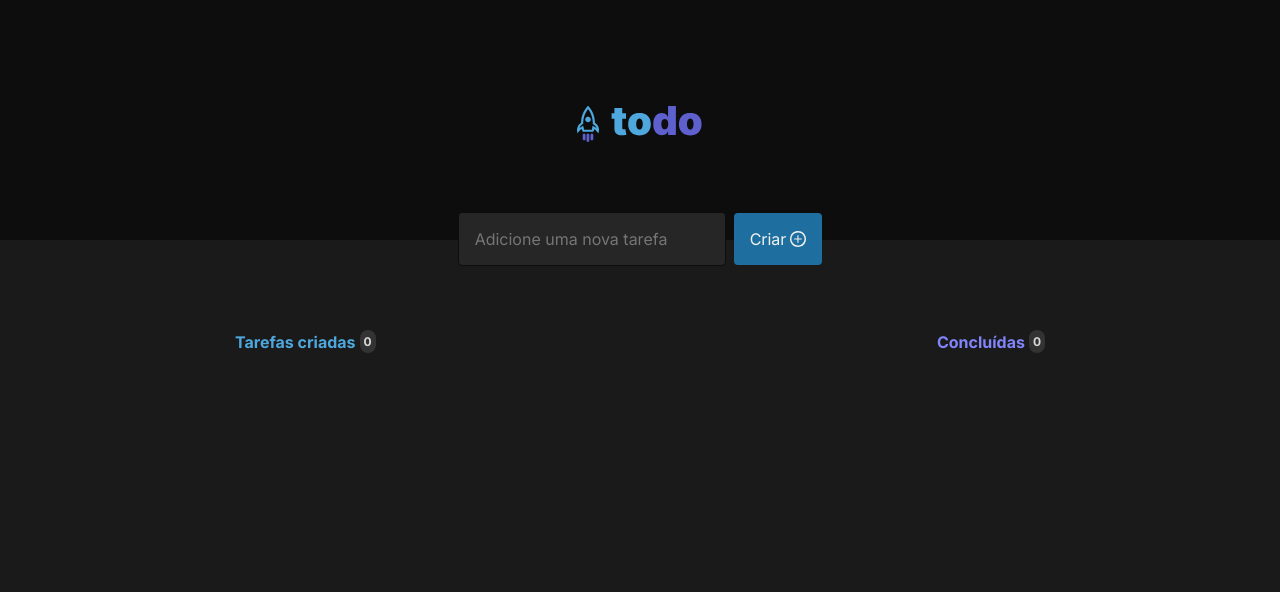
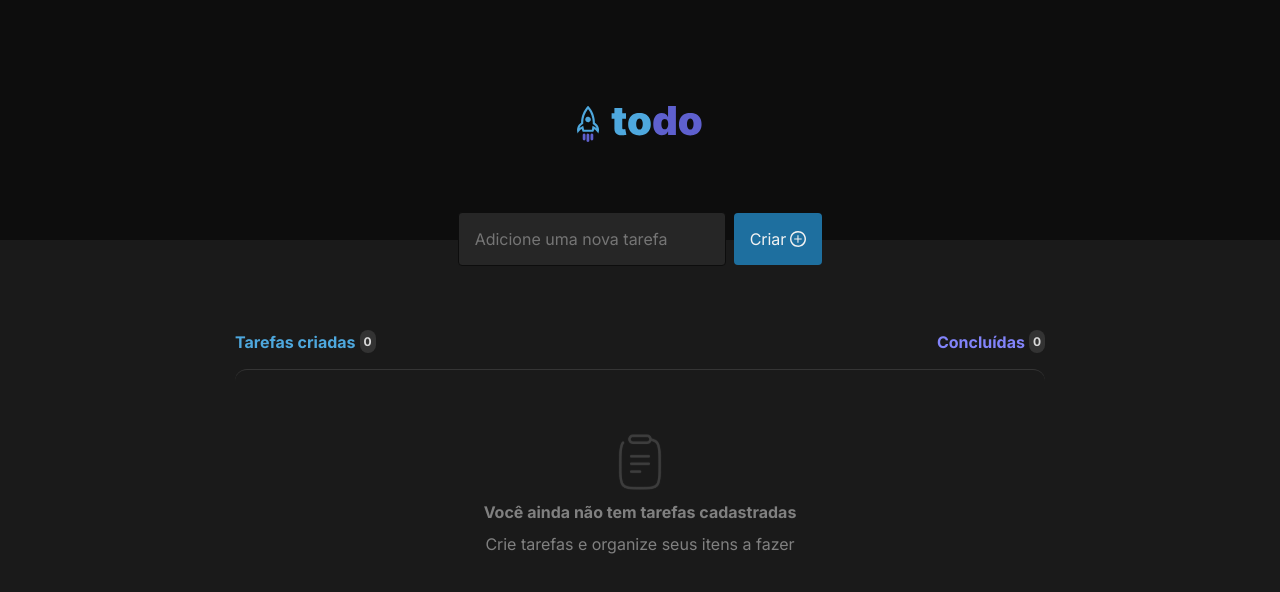
Before and after one commit to JuanSavedra/ToDo, a React (Vite) app: page / in a window 1280 px wide. Shown: the top 592 px of the page. Built offline with nearby package versions, Linux system fonts and the light colour scheme.

Commit message:
task list

```diff
--- a/src/components/TaskList.module.css
+++ b/src/components/TaskList.module.css
@@ -5,8 +5,7 @@
   margin-top: 4rem;
 }
 
-/* border-bottom: 1px solid rgba(80, 80, 80, 0.5);
-  border-bottom-left-radius: 12px; */
+/*  */
 
 .createdTasks,
 .concludedTasks {
@@ -50,3 +49,24 @@
   border-radius: 12px;
   margin-left: 0.25rem;
 }
+
+.contentTask {
+  display: flex;
+  justify-content: center;
+  align-items: center;
+  flex-direction: column;
+  padding: 4rem 2rem;
+  gap: 0.75rem;
+  border-top: 1px solid rgba(80, 80, 80, 0.5);
+  border-top-left-radius: 12px;
+  border-top-right-radius: 12px;
+}
+
+.contentTask p {
+  font-size: 1rem;
+  font-weight: normal;
+}
+
+.contentTask .boldText {
+  font-weight: bold;
+}
--- a/src/components/TaskList.tsx
+++ b/src/components/TaskList.tsx
@@ -12,6 +12,11 @@ export function TaskList() {
           <p>Concluídas <span>0</span></p>
         </div>
       </div>
+      <div className={styles.contentTask}>
+        <img src={clipboard} alt="Clipboard" />
+        <p className={styles.boldText}>Você ainda não tem tarefas cadastradas</p>
+        <p>Crie tarefas e organize seus itens a fazer</p>
+      </div>
     </>
   )
 }
```
